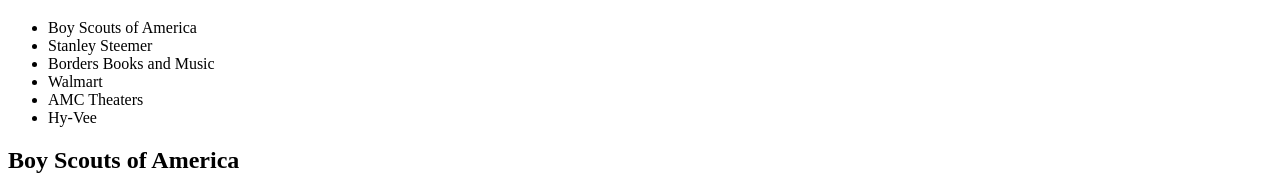
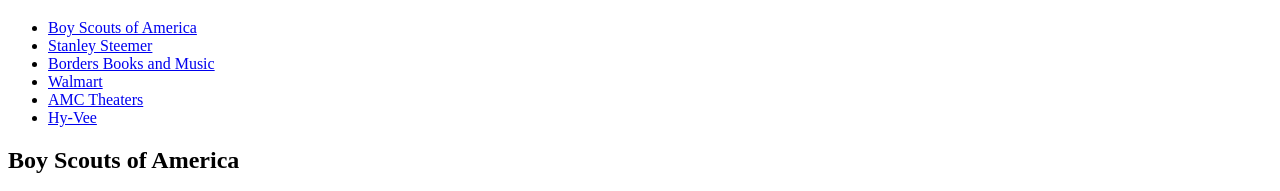
Before and after one commit to c-chaffin/html-me-something, a plain HTML site: page index.html in a window 1280 px wide. Shown: the part 61-252 px from the top of the page. Drawn offline with Linux system fonts and the light colour scheme.

Commit message:
added links to sections

```diff
--- a/index.html
+++ b/index.html
@@ -10,12 +10,24 @@
             <h1>Jobs I Have Had</h1>
             <nav>
                 <ul>
-                    <li>Boy Scouts of America</li>
-                    <li>Stanley Steemer</li>
-                    <li>Borders Books and Music</li>
-                    <li>Walmart</li>
-                    <li>AMC Theaters</li>
-                    <li>Hy-Vee</li>
+                    <li>
+                        <a href="#bsa">Boy Scouts of America</a>
+                    </li>
+                    <li>
+                        <a href="#stanley">Stanley Steemer</a>
+                    </li>
+                    <li>
+                        <a href="#borders">Borders Books and Music</a>
+                    </li>
+                    <li>
+                        <a href="#walmart">Walmart</a>
+                    </li>
+                    <li>
+                        <a href="#amc">AMC Theaters</a>
+                    </li>
+                    <li>
+                        <a href="#hyvee">Hy-Vee</a>
+                    </li>
                 </ul>
             </nav>
         </header>
@@ -23,31 +35,37 @@
         <main>
             <article>
                 <section>
+                    <a name="bsa"></a>
                     <h2>Boy Scouts of America</h2>
                     <p>I actually worked for the Boy Scouts of America 4 different times. The first 3 times were the summers after my sophomore, junior and senior years in high school. During those times I worked as a summer camp counselor teaching Arts & Crafts merit badge at H. Roe Bartle Scout Reservation in Osceola, MO. I was a part of the Camp Sawmill staff. The 4th time I worked for the Boy Scouts was during my freshman year in college. I worked for the Konza District in Junction City, KS which is part of the Coronado Area Council. During this time, I ran after school programs for elementary aged kids. </p>
                     <img src="images/BSA-Logo.jpg" alt="Boy Scouts of America Logo. Courtesy of Boy Scouts of America" width="1000" height="500">
                 </section>
                 <section>
+                    <a name="stanley"></a>
                     <h2>Stanley Steemer</h2>
                     <p>I worked for Stanley Steemer the summer after my freshman year in college. I worked in the Kansas City area trying to make some money to help me during the next school year. I started as an assistant, which meant I rode with a Salesman/Cleaner and help set up and then take equipment down when done. After about a month of doing that, I was promoted to a Salesman with my own van. As a Salesman, you are the ones actually responsible for cleaning the carpets. Not only that, but you are also responsible for upselling to customers. Your pay is completely based on how much you can add on to customer's orders.</p>
                     <img src="images/Stanley Steemer Logo.jpeg" alt="Stanley Steemer Logo. Courtesy of Stanley Steemer" width="500" height="500">
                 </section>
                 <section>
+                    <a name="borders"></a>
                     <h2>Border Books and Music</h2>
                     <p>This is by far my favorite job I have had. I worked for Borders Books and Music during my sophomore year in college. My official title was Book Seller. The job consisted of the normal stocking new books, music, and movies when they came in. But it also included talking to every customer about books, music, and movies. I was free to recommend titles to customers based on their interests. I was also able to find many books based on customer recommendations! And the absolute best part of this job was that employees were allowed to check books out similar to a library! The only rule was that they had to be returned in sellable condition. It is unforutnate that Borders went out of business because I could see myself still working there today if not.</p>
                     <img src="images/Borders Store.jpg" alt="Front of Borders Books and Music Store. Courtesy of the Associated Press" width="1000" height="500">
                 </section>
                 <section>
+                    <a name="walmart"></a>
                     <h2>Walmart</h2>
                     <p>This is probably the least favorite job I have had. I worked for Walmart during my junior year in college. I started working the night shift as stocker so that I was able to still go to class during the day. This lead to many days of 4 or less hours of sleep so that I could work and still have time to go to class and do homework. After about a year of working nights, I was able to adjust my school schedule to allow me to work during the day. I was then promoted to Electronics Department Manager. This part of the job was much better than the first because I was able to spent most of my time offering recommendations to customers about various electronics, video games, music, and movies. When I moved back to the Kansas City Area, I briefly worked at a Walmart in the area but soon left for other oppotunities.</p>
                     <img src="images/walmart logo.jpg" alt="Walmart Logo. Courtesy of Walmart" width="1000" height="750">
                 </section>
                 <section>
+                    <a name="amc"></a>
                     <h2>AMC Theaters</h2>
                     <p>I only worked for AMC Theaters for about 2 months. I did everything. I did concessions and went home smelling like popcorn many nights. I was an usher and cleaned theaters between shows. I was a porter, AMC's term for the guy that cleans the bathrooms. I worked in the box office selling tickets. There are 2 things that made this job worth it. First, you were able to see as many movies as you wanted for free as long as it was not sold out. I watched a differnet movie every day and sometimes I watched movies multiple times! The second is this is where I met my wife. We worked together for a short time and then after I left didn't speak to each other for over a year. Now we are happily married and have AMC to thank for bringing us together! Fun Fact: My wife's initials are now AMC!</p>
                     <img src="images/AMC logo.jpg" alt="AMC Theaters Logo. Courtesy of AMC Theaters">
                 </section>
                 <section>
+                    <a name="hyvee"></a>
                     <h2>Hy-Vee</h2>
                     <p>And this brings us to my current job, Assistant Director at Hy-Vee. I have had many positions at Hy-Vee over the years but have been Assistant Director for the last 3. My goal is eventually to be a Store Director and have my own store but I still have a lot to learn before I get there. Currently, my job is to assist the Store Director in the day to day operations of the store. I specialize in Non-Foods departments including General Merchandise, Health and Beauty, Health Market, Pharmacy, and the Fuel Station. I am Food Safety certified and a UST A/B Operator. The best part of Hy-Vee is that every store has the power of autonomy. We have a template for how the store should be run but have the freedom to make adjustments and carry different items to best service our customers because every store is in a different location and has different customers.</p>
                     <img src="images/Hy-Vee-logo.jpg" alt="Hy-Vee Logo. Courtest of Hy-Vee">
```
